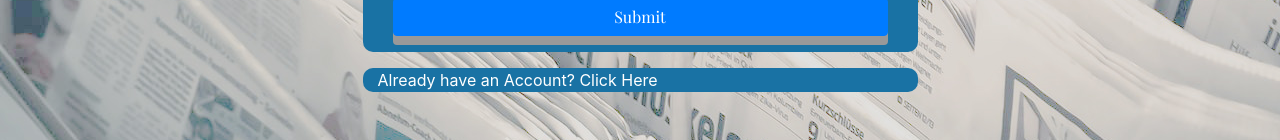
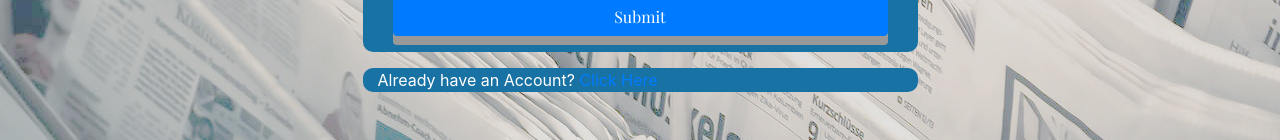
Before and after one commit to othomps1/Influx, a website: page public/index.html in a window 1280 px wide. Shown: the part 943-1083 px from the top of the page. Drawn offline with nearby package versions, Linux system fonts and the light colour scheme.

Commit message:
modified css

```diff
--- a/public/stylesheets/style.css
+++ b/public/stylesheets/style.css
@@ -3,7 +3,7 @@ body {
   background-image: url("../images/influx_Background.jpg");
 }
 
-a {
+a.clickHere {
   color: #ffffff !important;
 }
 
```
